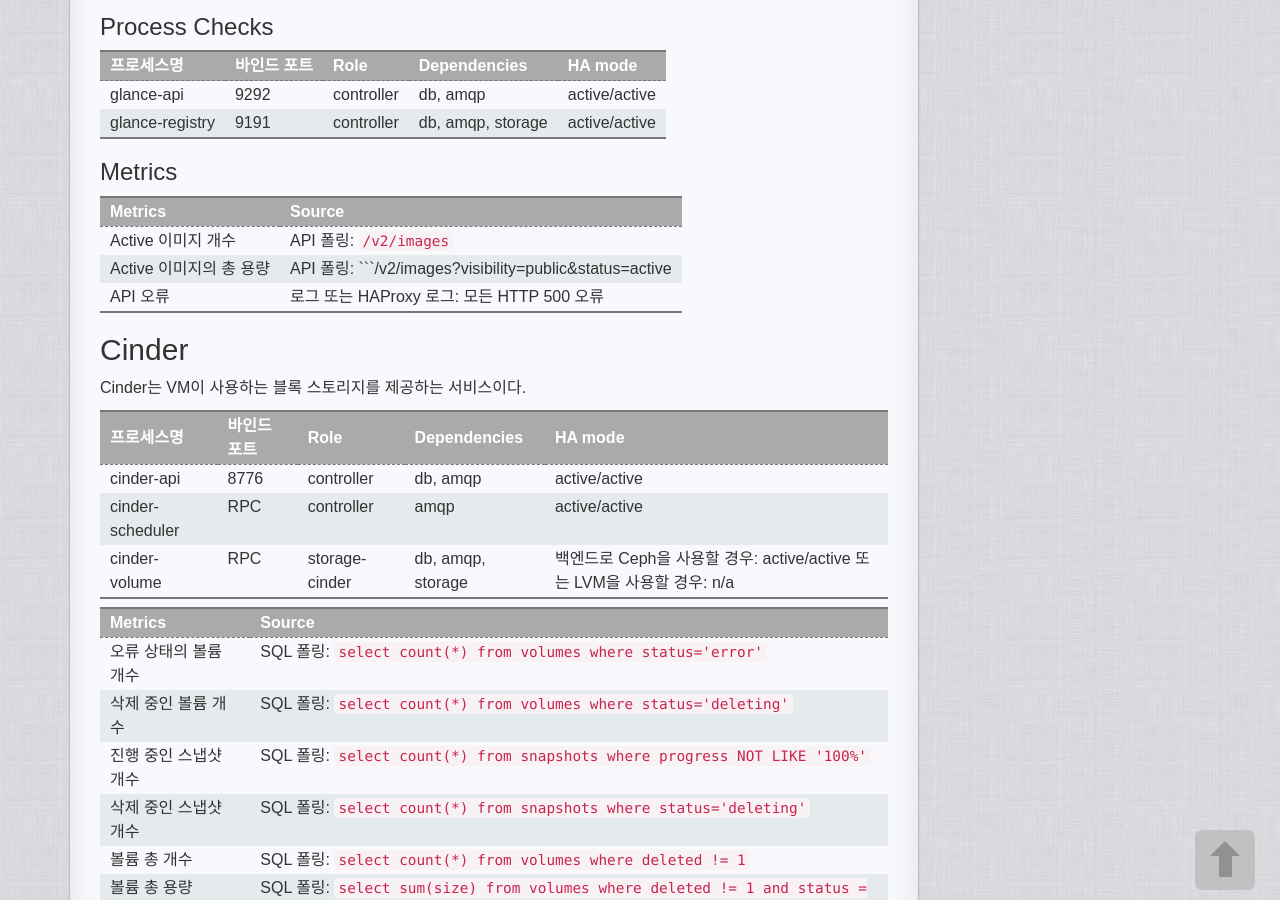
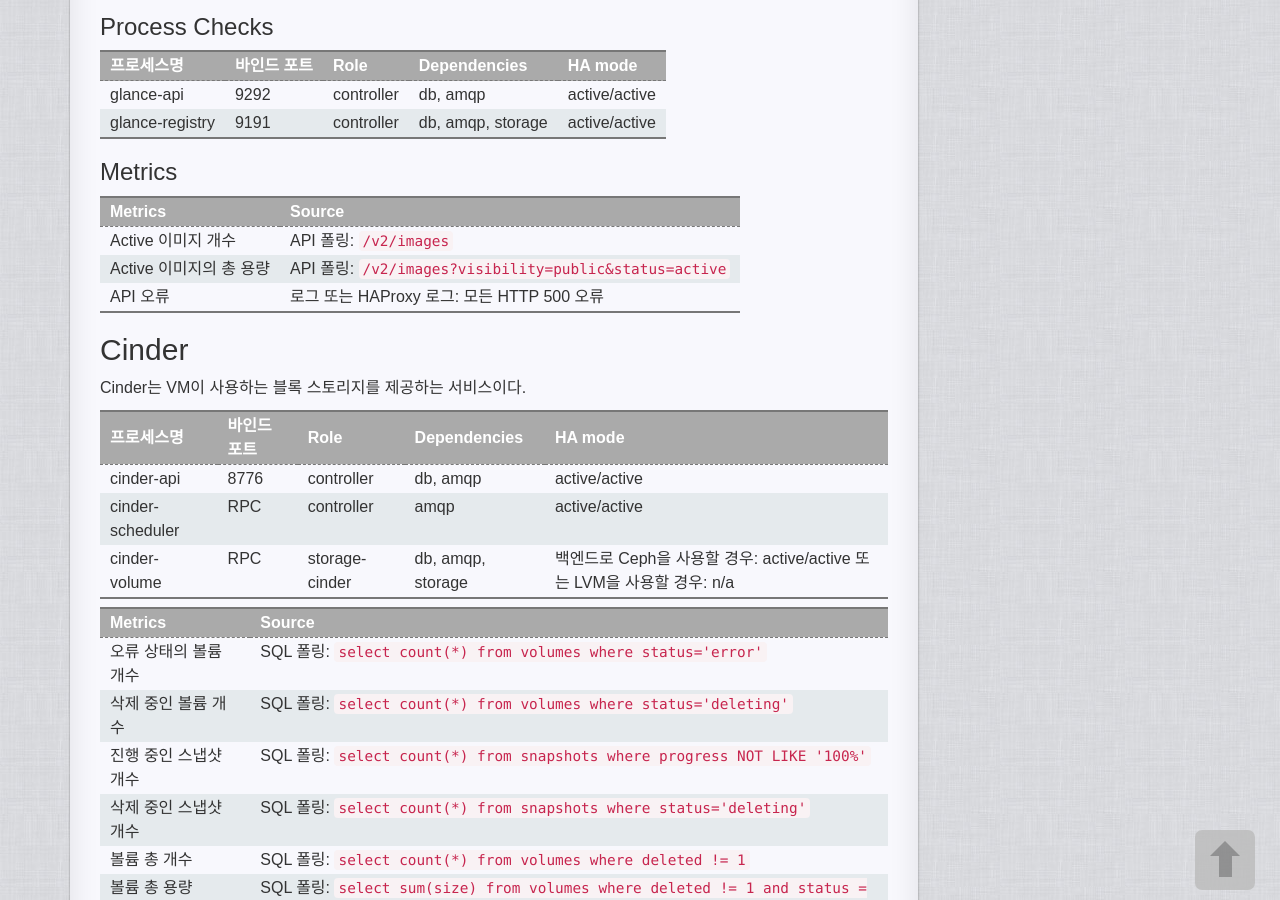
Before and after one commit to zizouu/zizouu.github.io, a Jekyll site: the page built from _posts/openstack/2016-12-04-monitoring.md, in a window 1280 px wide and 900 px high, scrolled down 3348 px. Built offline with Jekyll 4.4.1, drawn with Linux system fonts in a browser that asks for light colours; some of the changed text lies outside the part shown.

````diff
--- a/_posts/openstack/2016-12-04-mirantis-monitoring.md
+++ b/_posts/openstack/2016-12-04-monitoring.md
@@ -87,8 +87,8 @@ Neutron은 Nova와 같은 다른 OpenStack 서비스가 관리하는 vNIC 간의
 | neutron-ns-metadata-proxy | RPC | controller | amqp, db | active/passive |
 | neutron-openvswitch-agent | RPC | 모든 노드 | amqp, ovs | active/passive |
 | dnsmasq | UDP 67 | controller | | active/passive |
-| ovsdb-server | | 모든 노드  | not available |
-| ovs-vswitchd | | 모든 노드 | not available |
+| ovsdb-server | | 모든 노드 | | not available |
+| ovs-vswitchd | | 모든 노드 | | not available |
 
 neutron-dhcp-agent는 VM의 DHCP 요청을 처리하기 위해 dnsmasq을 사용한다. DHCP를 사용하는 경우, 테넌트 네트워크 당 하나 이상의 dnsmasq 프로세스가 있어야한다.
 
@@ -121,7 +121,7 @@ Glance는 VM 이미지 또는 인스턴스 스냅샷을 업로드할 수 있는
 | Metrics | Source |
 |:--|:--|
 | Active 이미지 개수 | API 폴링: ```/v2/images``` |
-| Active 이미지의 총 용량 | API 폴링: ```/v2/images?visibility=public&status=active |
+| Active 이미지의 총 용량 | API 폴링: ```/v2/images?visibility=public&status=active``` |
 | API 오류 | 로그 또는 HAProxy 로그: 모든 HTTP 500 오류 |
 
 
````
Also changed, not shown: other parts of _posts/openstack/2016-12-04-monitoring.md (+1 -1 lines).
